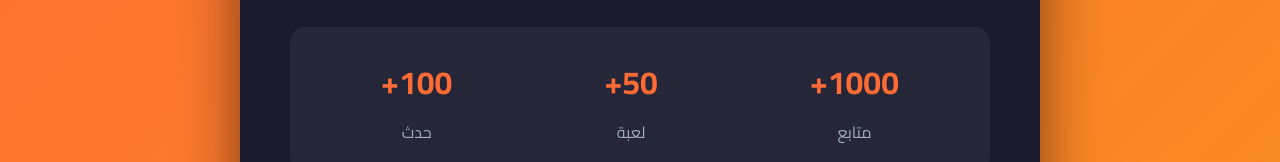
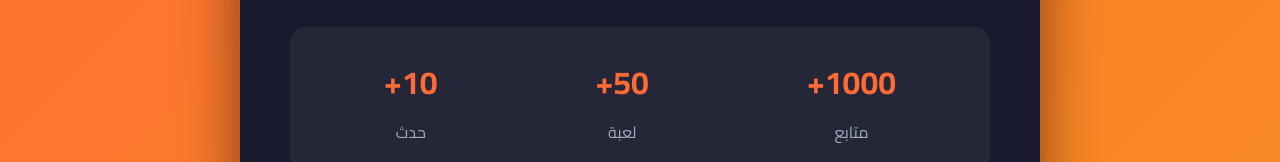
Before and after one commit to jiykhaled1-pixel/loop-, a plain HTML site: page index.html in a window 1280 px wide. Shown: the part 619-781 px from the top of the page. Drawn offline with Linux system fonts and the light colour scheme.

```diff
--- a/index.html
+++ b/index.html
@@ -261,7 +261,7 @@
                 <div class="stat-label">لعبة</div>
             </div>
             <div class="stat">
-                <div class="stat-number">100+</div>
+                <div class="stat-number">10+</div>
                 <div class="stat-label">حدث</div>
             </div>
         </div>
```
